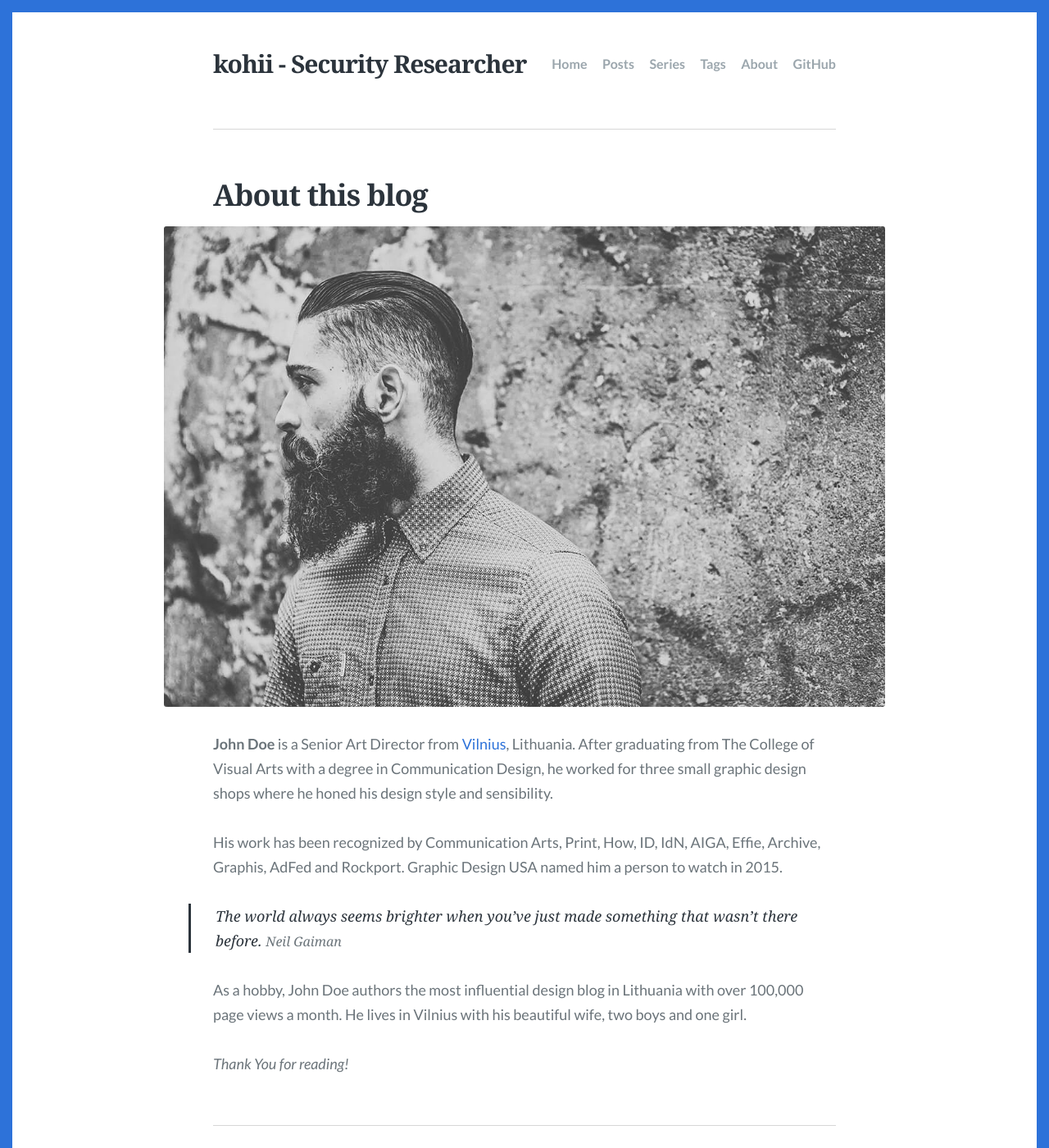
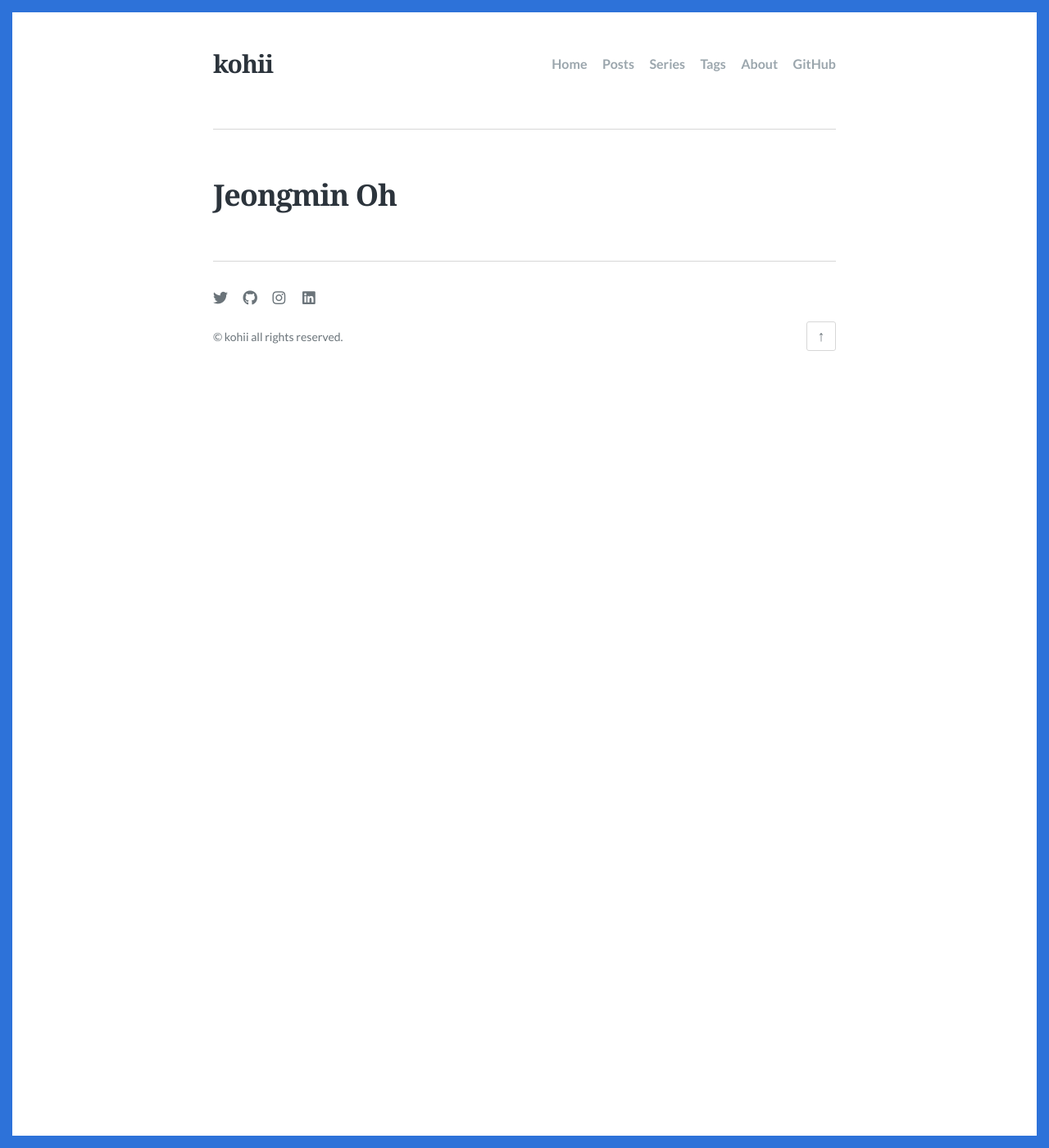
Before and after one commit to more-kohii/blog, a Jekyll site: the page built from about.md, in a window 1280 px wide and 1400 px high. Shown: the whole window at 82% size. Built offline with Jekyll 4.4.1, drawn with Linux system fonts in a browser that asks for light colours; some web fonts are replaced.

Commit message:
UPDATE: about page

```diff
--- a/_config.yml
+++ b/_config.yml
@@ -1,7 +1,7 @@
 # Site settings
 lang: ko-KR
-title: kohii - Security Researcher
-description: "A blog about kohii ..."
+title: kohii
+description: ""
 url: "https://blog.kohii.me"
 baseurl: ""
 
--- a/about.md
+++ b/about.md
@@ -1,16 +1,5 @@
 ---
 layout: page
-title: About this blog
-description: An optional about page for Scriptor Jekyll theme
-feature_image: images/about.jpg
+title: Jeongmin Oh
+description: Security Researcher. interested about iOS, Linux Kernel...
 ---
-
-**John Doe** is a Senior Art Director from [Vilnius](https://en.wikipedia.org/wiki/Vilnius), Lithuania. After graduating from The College of Visual Arts with a degree in Communication Design, he worked for three small graphic design shops where he honed his design style and sensibility.
-
-His work has been recognized by Communication Arts, Print, How, ID, IdN, AIGA, Effie, Archive, Graphis, AdFed and Rockport. Graphic Design USA named him a person to watch in 2015.
-
->The world always seems brighter when you’ve just made something that wasn’t there before. <cite>Neil Gaiman</cite>
-
-As a hobby, John Doe authors the most influential design blog in Lithuania with over 100,000 page views a month. He lives in Vilnius with his beautiful wife, two boys and one girl.
-
-*Thank You for reading!*
```
